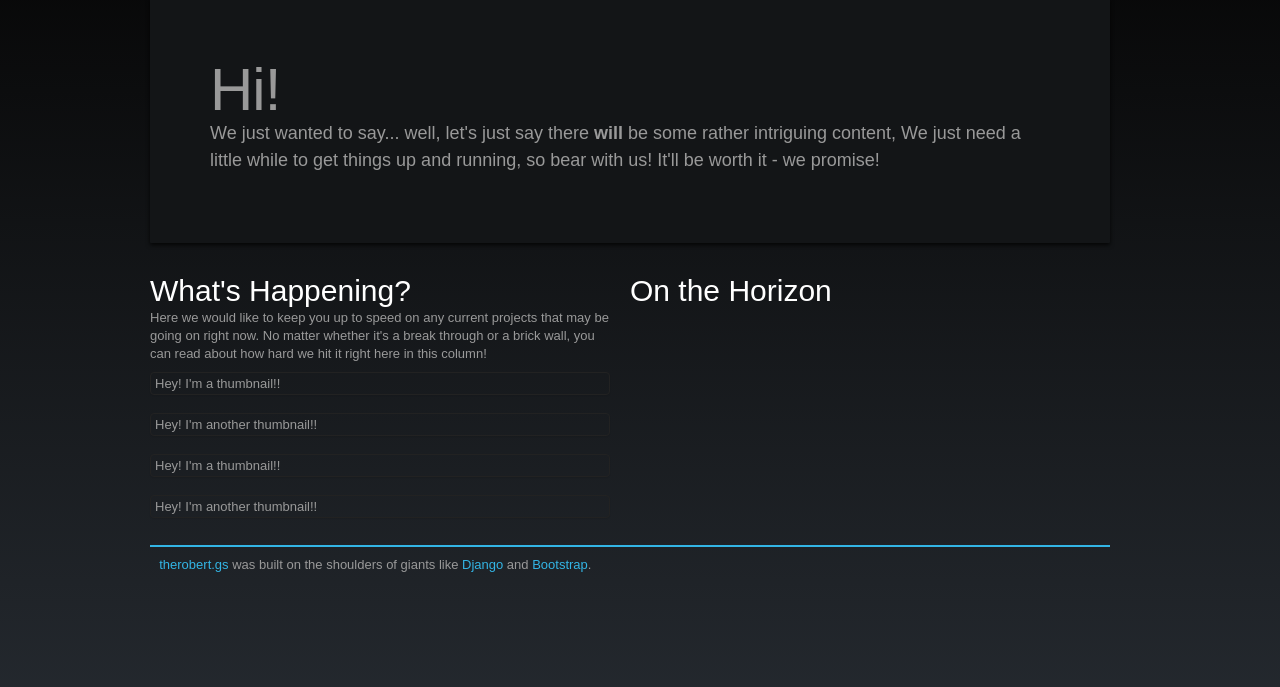
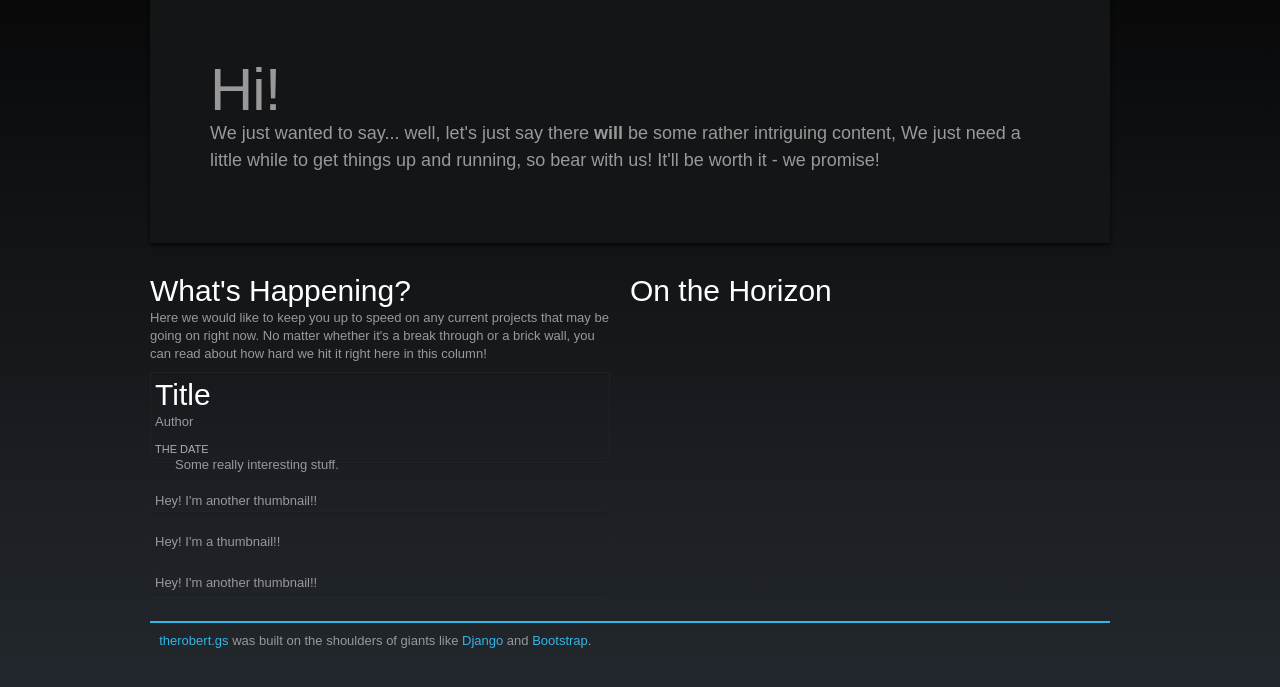
Before and after one commit to rgrant222/therobert.gs, a Django app: page / in a window 1280 px wide. Shown: the part 64-751 px from the top of the page. Run offline with Django 3.2, Linux system fonts and the light colour scheme; some libraries are stand-ins or nearby versions; some web fonts are replaced.

Commit message:
Further thumbnail tests...

```diff
--- a/templates/home.html
+++ b/templates/home.html
@@ -17,7 +17,18 @@
         <ul class="thumbnails">
             <li class="span6">
                 <div class="thumbnail">
-                    Hey! I'm a thumbnail!!
+                    <div class="row">
+                        <div class="span4">
+                            <h1>Title</h1>
+                            <p>Author</p>
+                        </div>
+                        <div class="span2">
+                            <h6>the date</h6>
+                        </div>
+                    </div>
+                    <div class="span6">
+                        Some really interesting stuff.
+                    </div>
                 </div>
             </li>
             <li class="span6">
```
